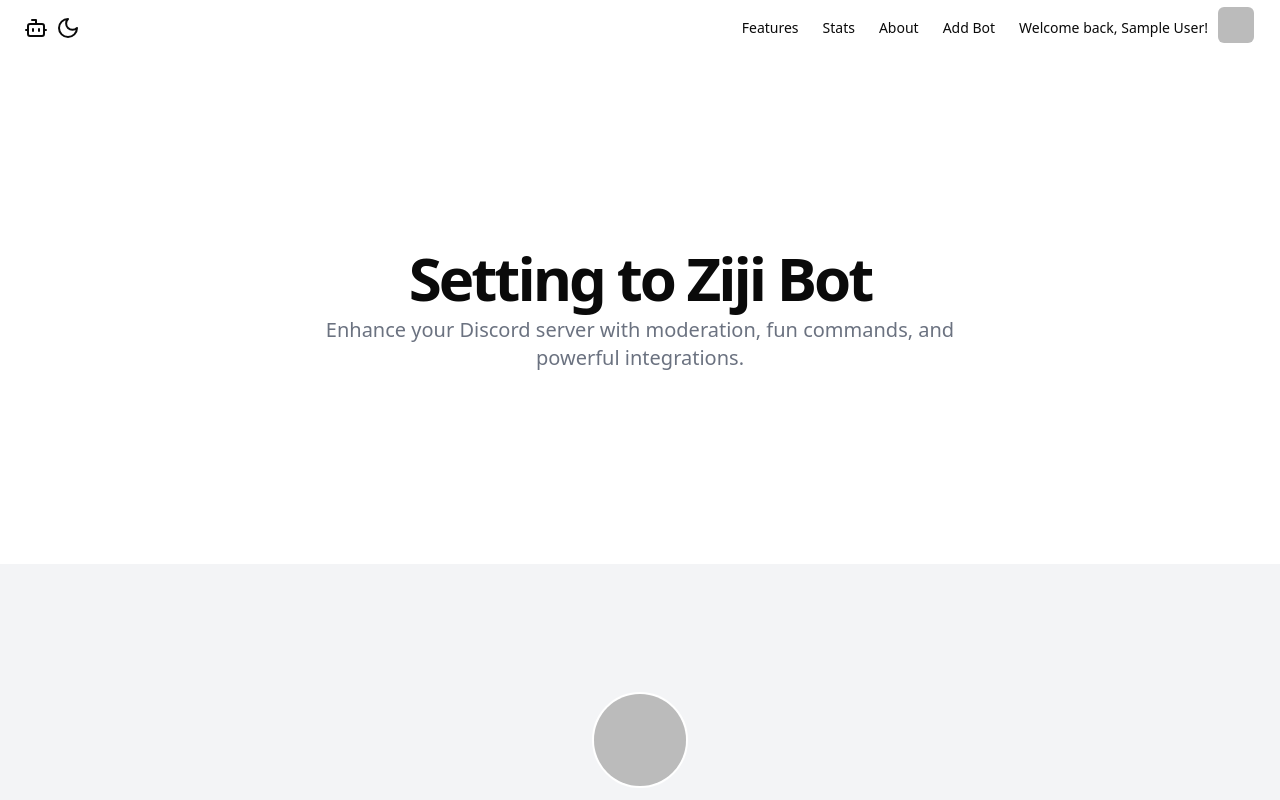
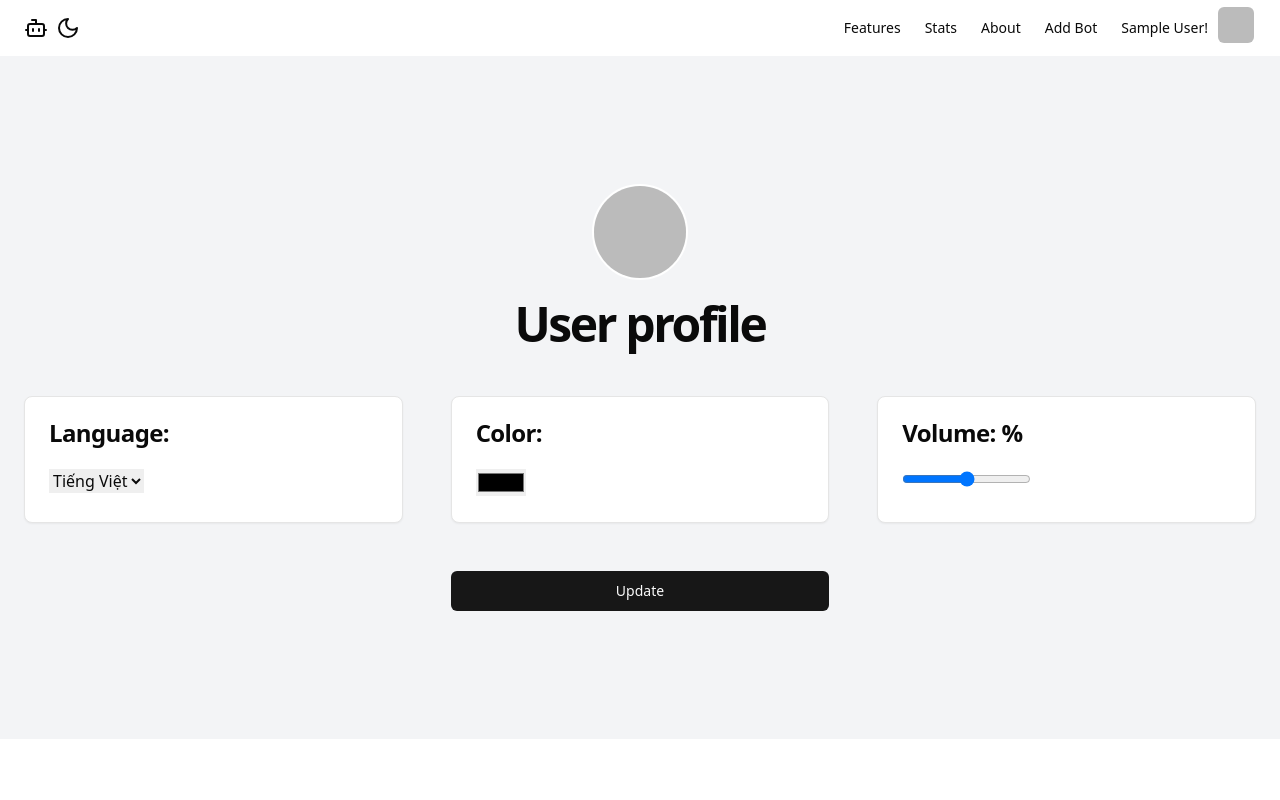
Before and after one commit to TuHiN22/MusicBotWebsite, a Next.js app: page /profile in a window 1280 px wide. Shown: the top 800 px of the page. Built offline with nearby package versions, Linux system fonts and the light colour scheme; no server answers; the database is empty; sample sign-in values are in the browser's storage.

Commit message:
befureunload

```diff
--- a/src/components/header.js
+++ b/src/components/header.js
@@ -63,7 +63,7 @@ export default function header() {
 				</Link>
 				{session && (
 					<div className='flex items-center'>
-						<h1 className='text-sm font-medium hover:underline underline-offset-4'>Welcome back, {session.user.name}!</h1>
+						<h1 className='text-sm font-medium hover:underline underline-offset-4'>{session.user.name}!</h1>
 						<div className='relative'>
 							{/* Avatar button */}
 							<button onClick={toggleDropdown}>
--- a/src/pages/profile.js
+++ b/src/pages/profile.js
@@ -68,27 +68,24 @@ export default function Profile() {
 		}
 	};
 
+	useEffect(() => {
+		const handleBeforeUnload = (event) => {
+			event.preventDefault();
+			event.returnValue = ''; // This triggers the browser's confirmation dialog
+		};
+
+		window.addEventListener('beforeunload', handleBeforeUnload);
+
+		return () => {
+			window.removeEventListener('beforeunload', handleBeforeUnload);
+		};
+	}, []);
+
 	return (
 		<div className='flex flex-col min-h-screen'>
 			{session && (
 				<Layout>
 					<main className='flex-1'>
-						{/* Main content */}
-						<section className='w-full py-12 md:py-24 lg:py-32 xl:py-48'>
-							<div className='container px-4 md:px-6'>
-								<div className='flex flex-col items-center space-y-4 text-center'>
-									<div className='space-y-2'>
-										<h1 className='text-3xl font-bold tracking-tighter sm:text-4xl md:text-5xl lg:text-6xl/none'>
-											Setting to Ziji Bot
-										</h1>
-										<p className='mx-auto max-w-[700px] text-gray-500 md:text-xl dark:text-gray-400'>
-											Enhance your Discord server with moderation, fun commands, and powerful integrations.
-										</p>
-									</div>
-								</div>
-							</div>
-						</section>
-
 						{/* User Settings */}
 						<section
 							id='setting'
@@ -100,7 +97,7 @@ export default function Profile() {
 									className='w-24 h-24 rounded-full mx-auto mb-5 border-2 border-white'
 								/>
 								<h2 className='text-3xl font-bold tracking-tighter sm:text-5xl text-center mb-12'>
-									Setting for account {session.user.name}!
+									User profile
 								</h2>
 
 								<div className='grid gap-6 lg:grid-cols-3 lg:gap-12'>
@@ -113,7 +110,6 @@ export default function Profile() {
 											<select
 												value={userData?.lang}
 												onChange={(e) => setUserData({ ...userData, lang: e.target.value })}>
-												<option value=''>Chọn ngôn ngữ</option>
 												<option value='vi'>Tiếng Việt</option>
 												<option value='en'>English</option>
 											</select>
```
